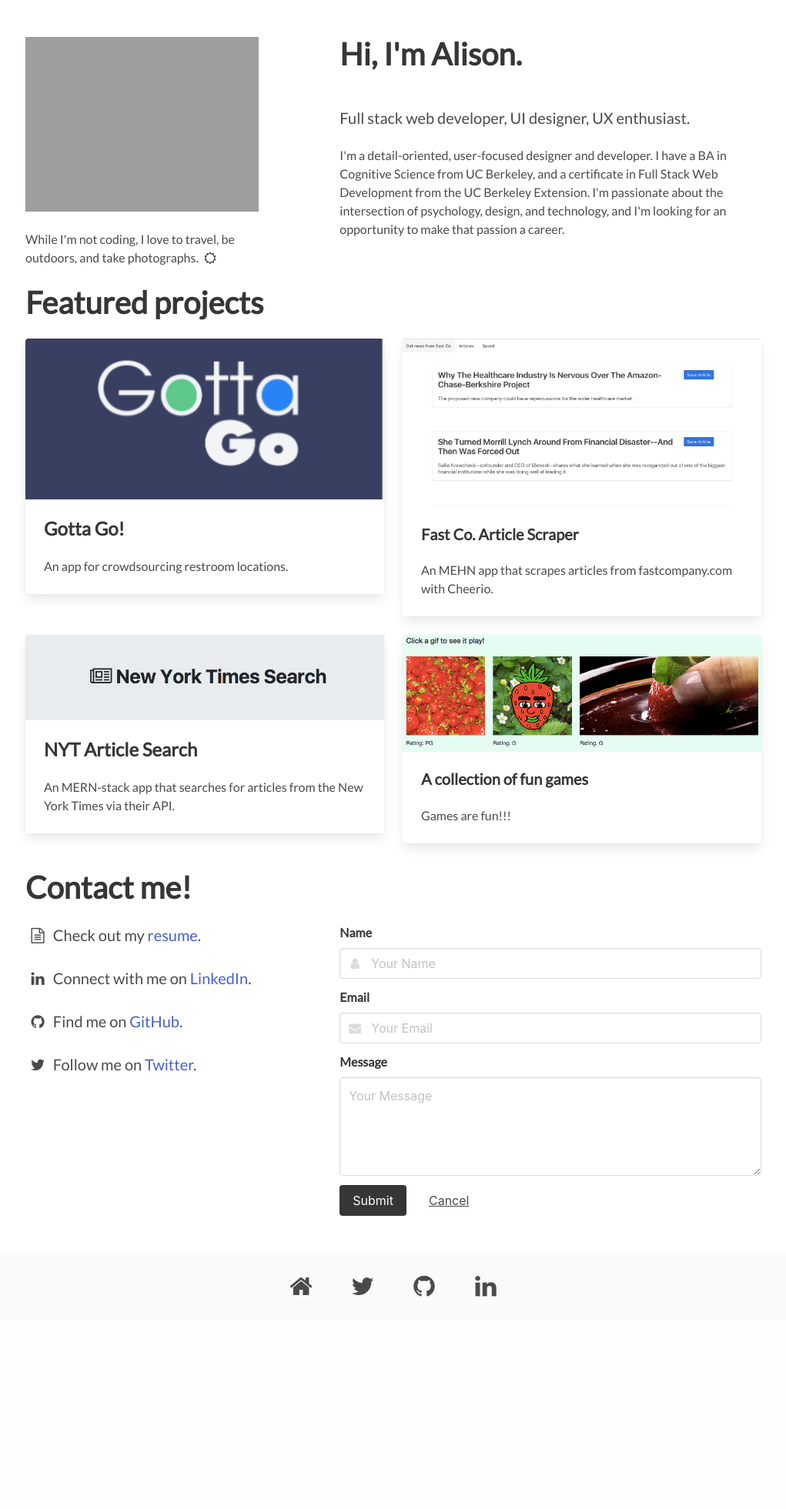
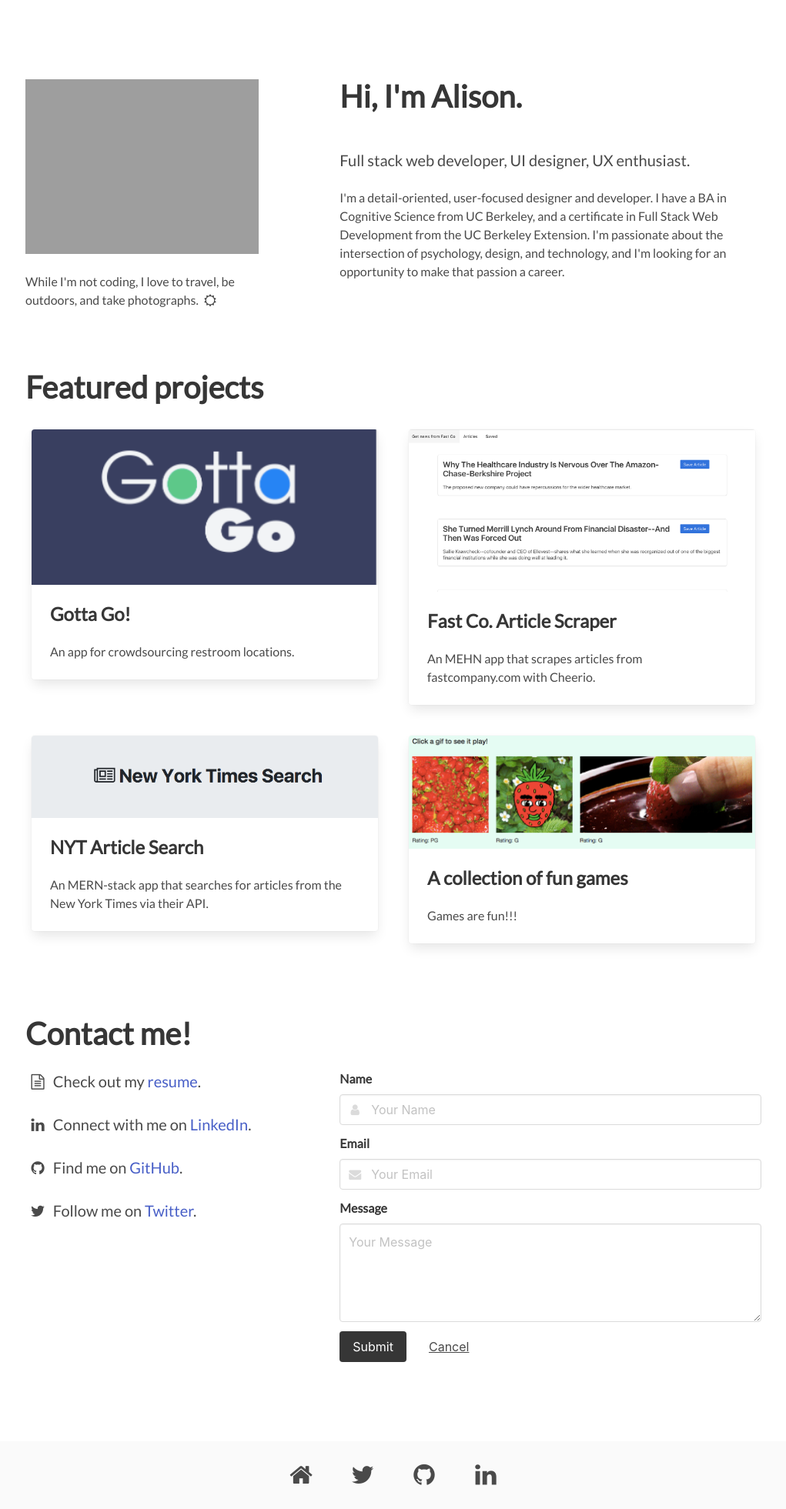
Before and after one commit to anlawyer/portfolio, a Node server app: page / in a window 1280 px wide. Shown: the part 52-2013 px from the top of the page at 77% size, without its empty margins (129-1150 px from the left). Before the commit the page ends 1737 px from the top, so only its background shows below. Run offline with Node 20, Linux system fonts and the light colour scheme; some libraries are stand-ins or nearby versions; grey boxes are pictures that could not be loaded.

Commit message:
added whitespace'

```diff
--- a/public/css/style.css
+++ b/public/css/style.css
@@ -1,6 +1,7 @@
 html,body {
   font-family: 'Lato', sans-serif;
 }
+
 .footer {
   flex-shrink: 0;
   padding: 20px;
@@ -19,3 +20,15 @@
   width: 40px; */
   padding-right: 10px;
 }
+
+.intro {
+  margin: 55px 0px;
+}
+
+.projects, .contact {
+  margin-bottom: 55px;
+}
+
+.card-cont {
+  padding: 20px;
+}
--- a/views/pages/index.ejs
+++ b/views/pages/index.ejs
@@ -10,7 +10,7 @@
       <div class="container">
         <div class="columns is-multiline">
           <!-- column for intro -->
-          <div class="column is-10 is-offset-1">
+          <div class="column is-10 is-offset-1 intro">
             <div class="columns">
               <div class="column is-4">
                 <figure class="image">
@@ -47,12 +47,12 @@
               </div>
             </div>
           <!-- column for projects -->
-          <div class="column is-10 is-offset-1">
+          <div class="column is-10 is-offset-1 projects">
             <h2 class="title is-2">
               Featured projects
             </h2>
             <div class="columns is-multiline">
-              <div class="column is-6">
+              <div class="column is-6 card-cont">
                 <div class="card">
                   <div class="card-image">
                     <a href="/gottago">
@@ -73,7 +73,7 @@
                 </div>
               </div>
               <!-- FastCo scraper -->
-              <div class="column is-6">
+              <div class="column is-6 card-cont">
                 <div class="card">
                   <div class="card-image">
                     <a href="/fastco">
@@ -84,7 +84,7 @@
                   </div>
                   <div class="card-content">
                     <a href="/fastco">
-                      <h4 class="title is-5">Fast Co. Article Scraper</h4>
+                      <h4 class="title is-4">Fast Co. Article Scraper</h4>
                     </a>
                     <br />
                     <p>
@@ -94,7 +94,7 @@
                 </div>
               </div>
               <!-- NYT Search -->
-              <div class="column is-6">
+              <div class="column is-6 card-cont">
                 <div class="card">
                   <div class="card-image">
                     <a href="/nyt">
@@ -108,20 +108,15 @@
                       <h4 class="title is-4">NYT Article Search</h4>
                     </a>
                     <br />
-                    <!-- <div class="content"> -->
-                      <p>
-                        An MERN-stack app that searches for articles from the New York Times via their API.
-                      </p>
-                      <!-- <a href="/nyt">Learn more</a> -->
-                      <!-- <a class="button" href="https://stark-caverns-91687.herokuapp.com/">Live app</a>
-                      <a class="button" href="https://github.com/anlawyer/NYT-Article-Search">Source code</a> -->
-                    <!-- </div> -->
+                    <p>
+                      An MERN-stack app that searches for articles from the New York Times via their API.
+                    </p>
                   </div>
                 </div>
                 <br />
               </div>
               <!-- games -->
-              <div class="column is-6">
+              <div class="column is-6 card-cont">
                 <div class="card">
                   <div class="card-image">
                     <a href="/games">
@@ -132,7 +127,7 @@
                   </div>
                   <div class="card-content">
                     <a href="/games">
-                      <h4 class="title is-5">A collection of fun games</h4>
+                      <h4 class="title is-4">A collection of fun games</h4>
                     </a>
                     <br />
                     <p>
@@ -143,8 +138,8 @@
               </div>
             </div>
           </div>
-          <!-- column for image -->
-          <div class="column is-10 is-offset-1">
+          <!-- column for contact -->
+          <div class="column is-10 is-offset-1 contact">
             <h2 class="title is-2">
               Contact me!
             </h2>
```
